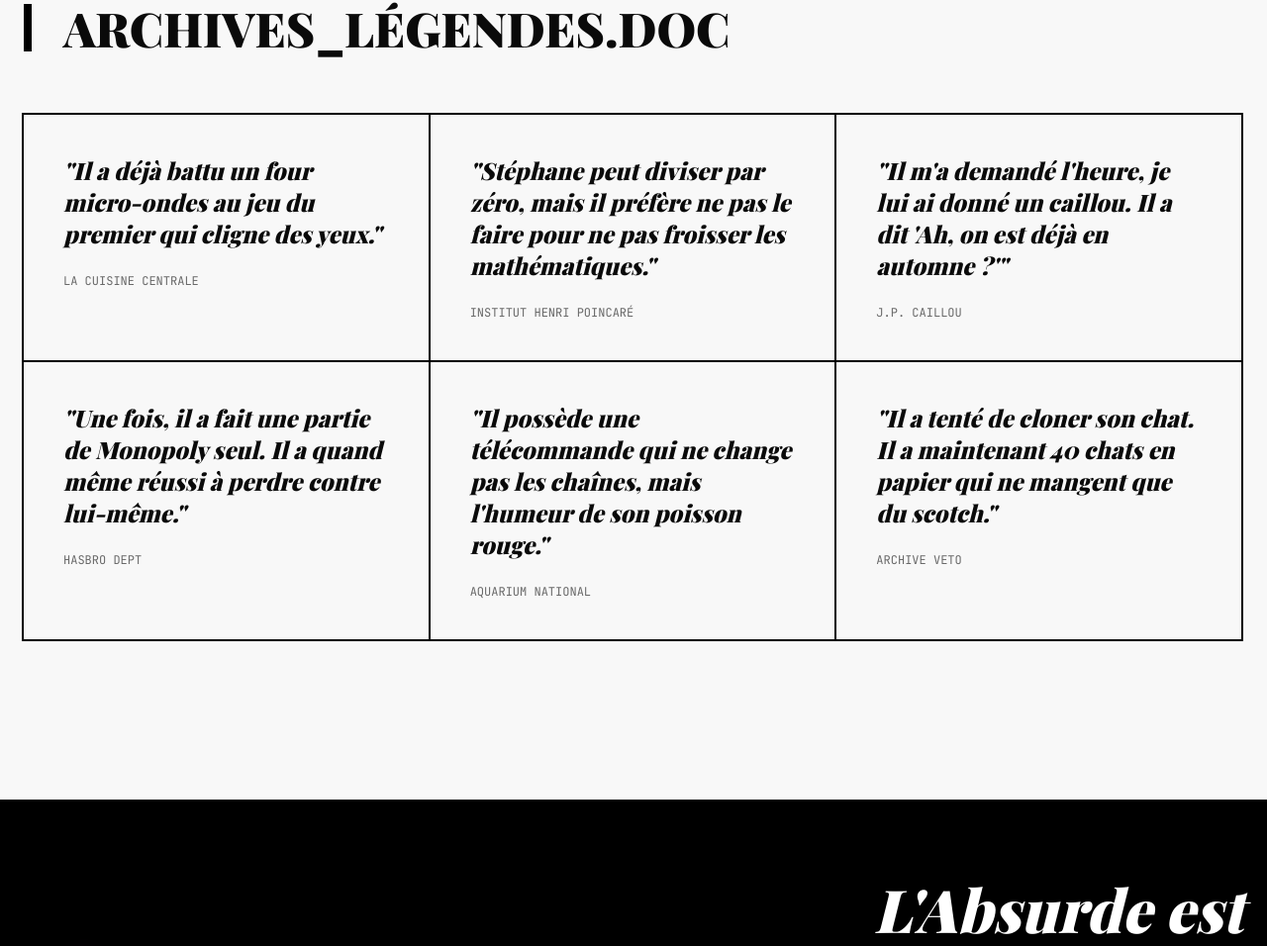
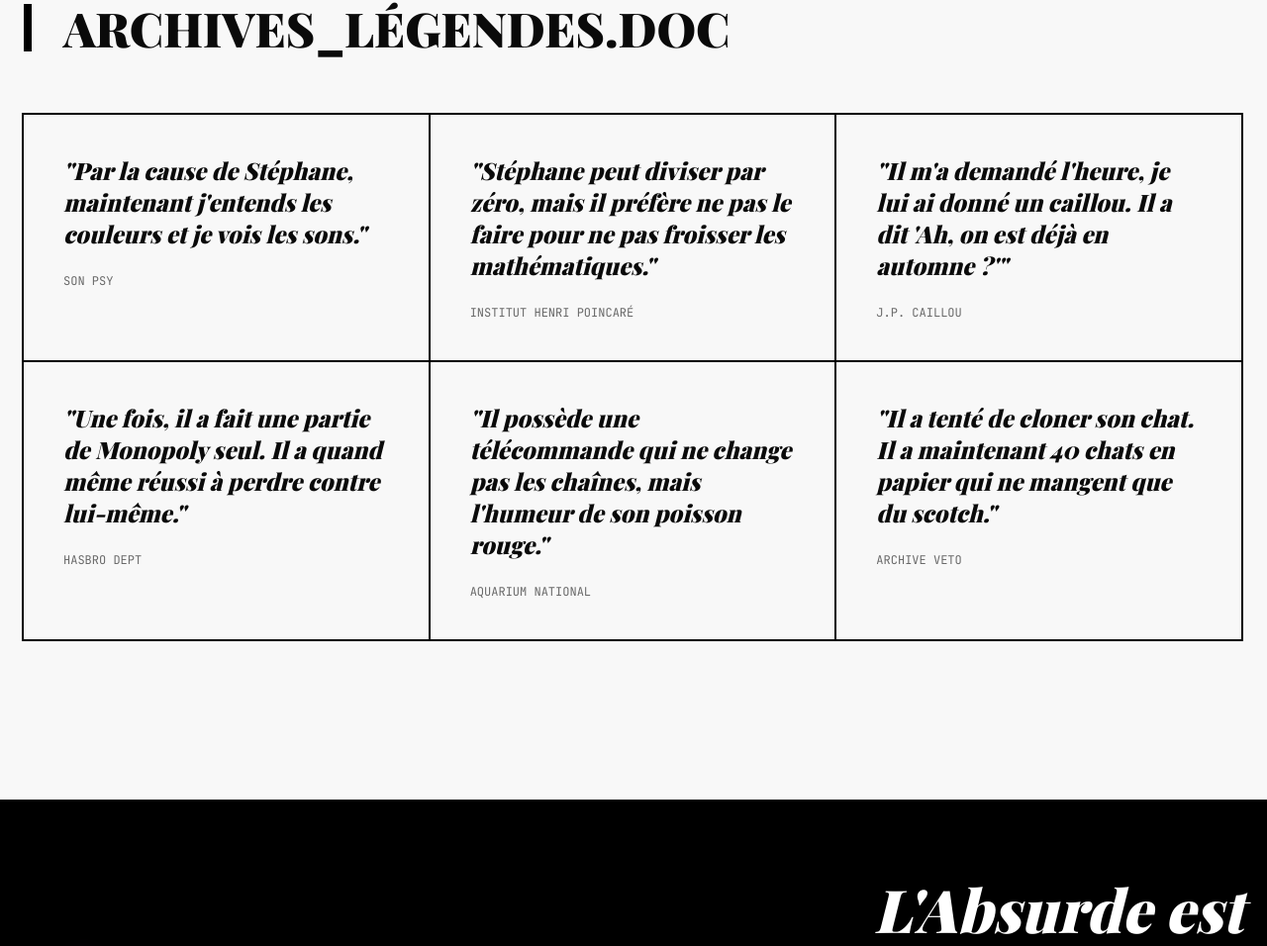
Before and after one commit to almeldawy/steph_berger, a plain HTML site: page index.html in a window 1280 px wide. Shown: the part 2218-3174 px from the top of the page at 99% size. Drawn offline with nearby package versions, Linux system fonts and the light colour scheme; a web font is replaced by a local one.

Commit message:
Update index.html

```diff
--- a/index.html
+++ b/index.html
@@ -271,8 +271,8 @@
 
             <div class="grid grid-cols-1 md:grid-cols-2 lg:grid-cols-3 gap-0">
                 <div class="p-10 border-2 border-black -ml-[2px] -mt-[2px] hover:bg-black hover:text-white transition-all group">
-                    <p class="serif italic text-2xl mb-6">"Il a déjà battu un four micro-ondes au jeu du premier qui cligne des yeux."</p>
-                    <p class="mono text-xs opacity-60 group-hover:text-pink-500 uppercase">La Cuisine Centrale</p>
+                    <p class="serif italic text-2xl mb-6">"Par la cause de Stéphane, maintenant j'entends les couleurs et je vois les sons."</p>
+                    <p class="mono text-xs opacity-60 group-hover:text-pink-500 uppercase">Son Psy</p>
                 </div>
 
                 <div class="p-10 border-2 border-black -ml-[2px] -mt-[2px] hover:bg-pink-500 transition-all group">
```
